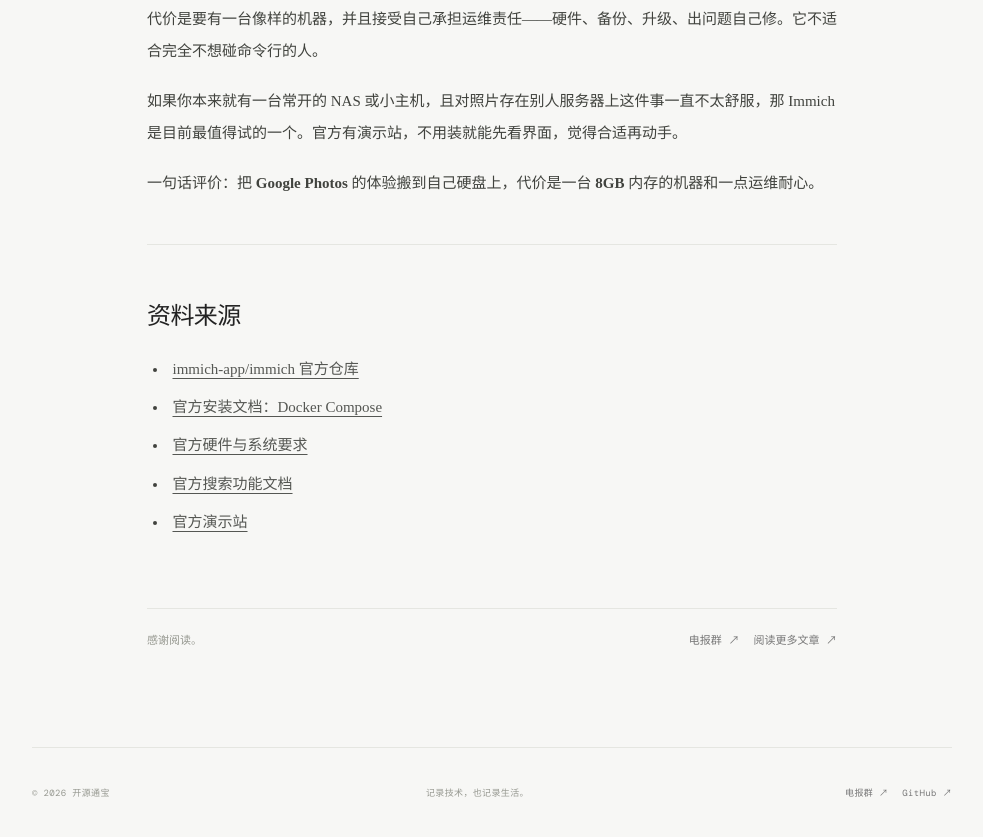
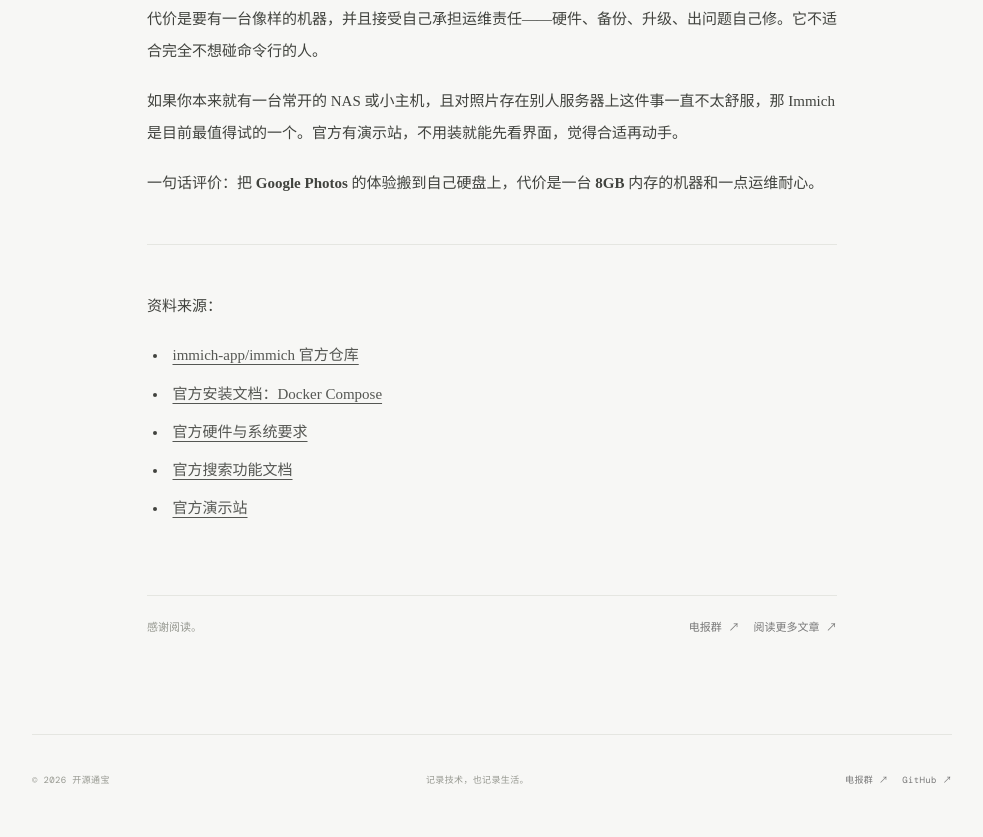
Before and after one commit to AIesse/GitBoy, an Astro site: page /posts/immich-self-hosted-photo-library-review in a window 1280 px wide. Shown: the part 6077-6914 px from the top of the page, without its empty margins (148-1131 px from the left). Built offline with nearby package versions, Linux system fonts and the light colour scheme; Astro itself is replaced by a stand-in of ours.

Commit message:
blog: Immich：把手机照片搬回自己硬盘的开源相册

```diff
--- a/src/content/blog/immich-self-hosted-photo-library-review.md
+++ b/src/content/blog/immich-self-hosted-photo-library-review.md
@@ -127,7 +127,7 @@ Immich 属于那种「把商业产品的体验按开源方式重做一遍」的
 
 ---
 
-## 资料来源
+*资料来源：*
 
 - [immich-app/immich 官方仓库](https://github.com/immich-app/immich)
 - [官方安装文档：Docker Compose](https://docs.immich.app/install/docker-compose)
```
